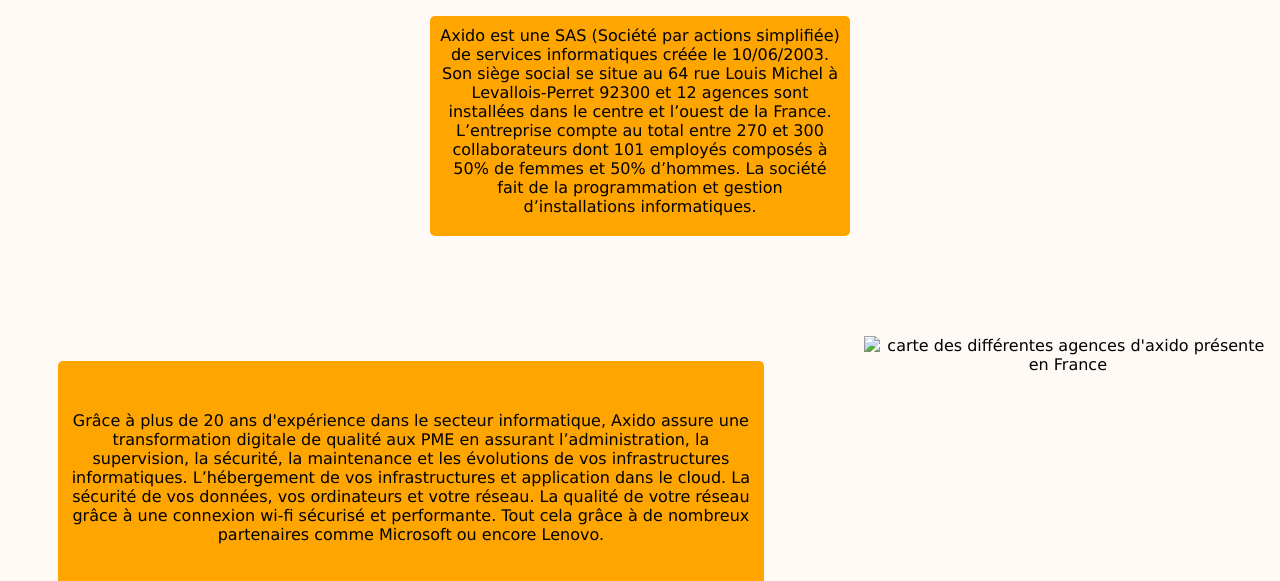
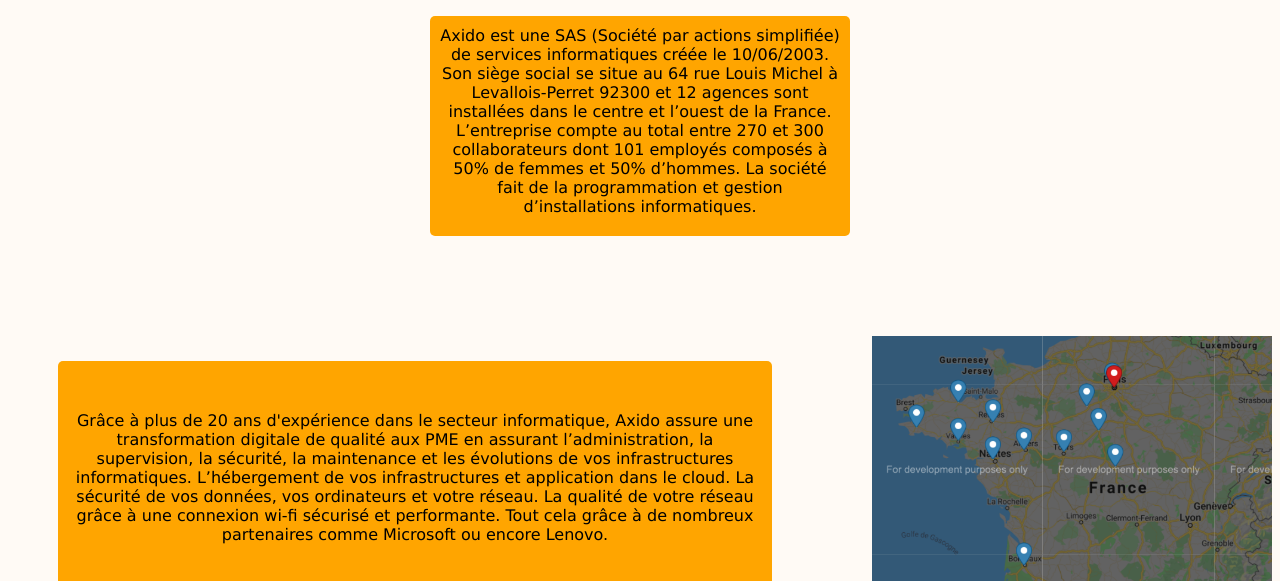
Before and after one commit to aurelienGUILLOU/Axido, a plain HTML site: page proj/acceuil.html in a window 1280 px wide. Shown: the part 219-800 px from the top of the page. Drawn offline with Linux system fonts and the light colour scheme.

Commit message:
Update acceuil.html

```diff
--- a/proj/acceuil.html
+++ b/proj/acceuil.html
@@ -35,7 +35,7 @@
                 Grâce à plus de 20 ans d'expérience dans le secteur informatique, Axido assure une transformation digitale de qualité aux PME en assurant l’administration, la supervision, la sécurité, la maintenance et les évolutions de vos infrastructures informatiques. L’hébergement de vos infrastructures et application dans le cloud. La sécurité de vos données, vos ordinateurs et votre réseau. La qualité de votre réseau grâce à une connexion wi-fi sécurisé et performante. Tout cela grâce à de nombreux partenaires comme Microsoft ou encore Lenovo.
             </div>
             <div class="image">
-                <img src="agence.PNG" width="400" height="300" alt="carte des différentes agences d'axido présente en France">
+                <img src="im/agence.PNG" width="400" height="300" alt="carte des différentes agences d'axido présente en France">
             </div>
         </div>
         <div class="signature">
```
